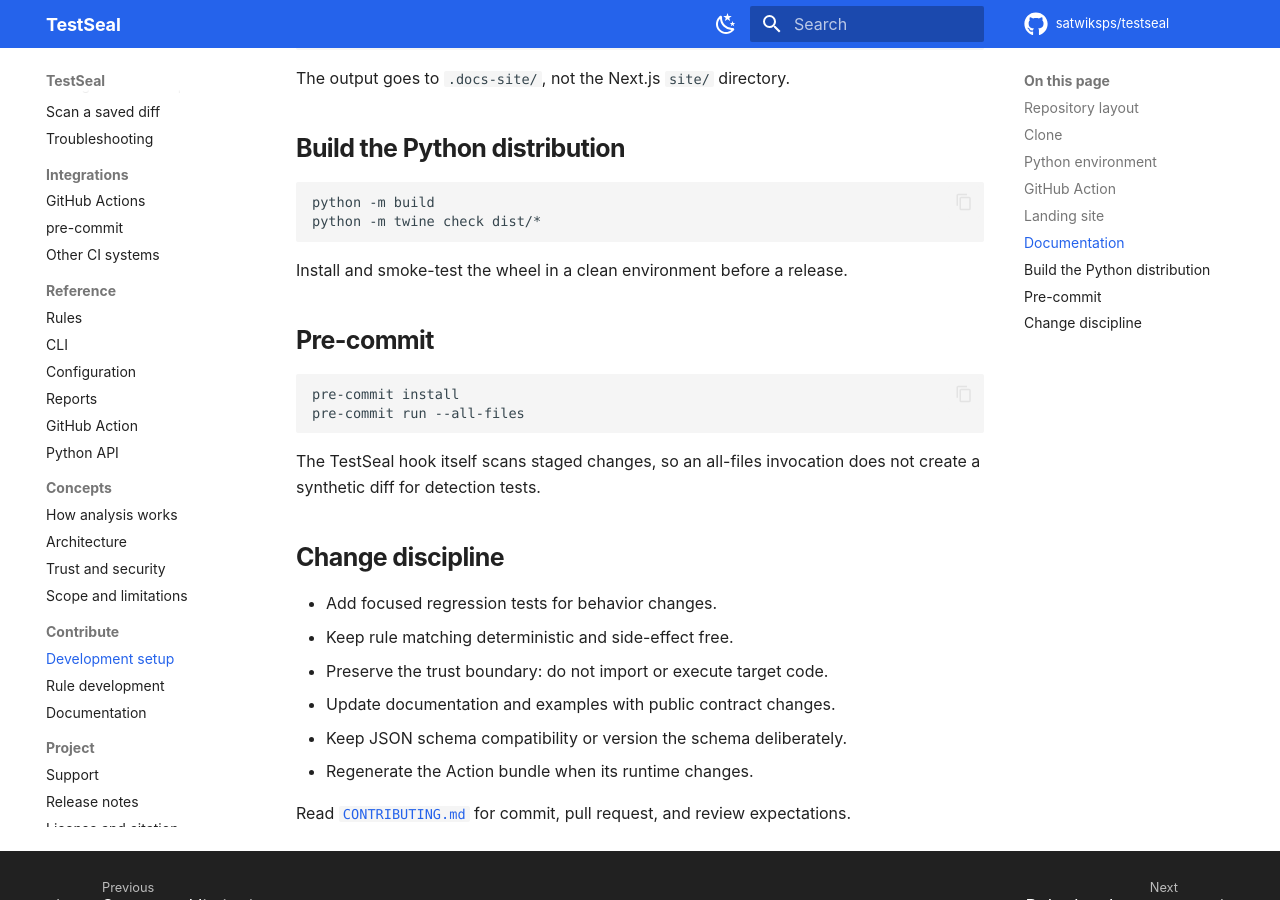
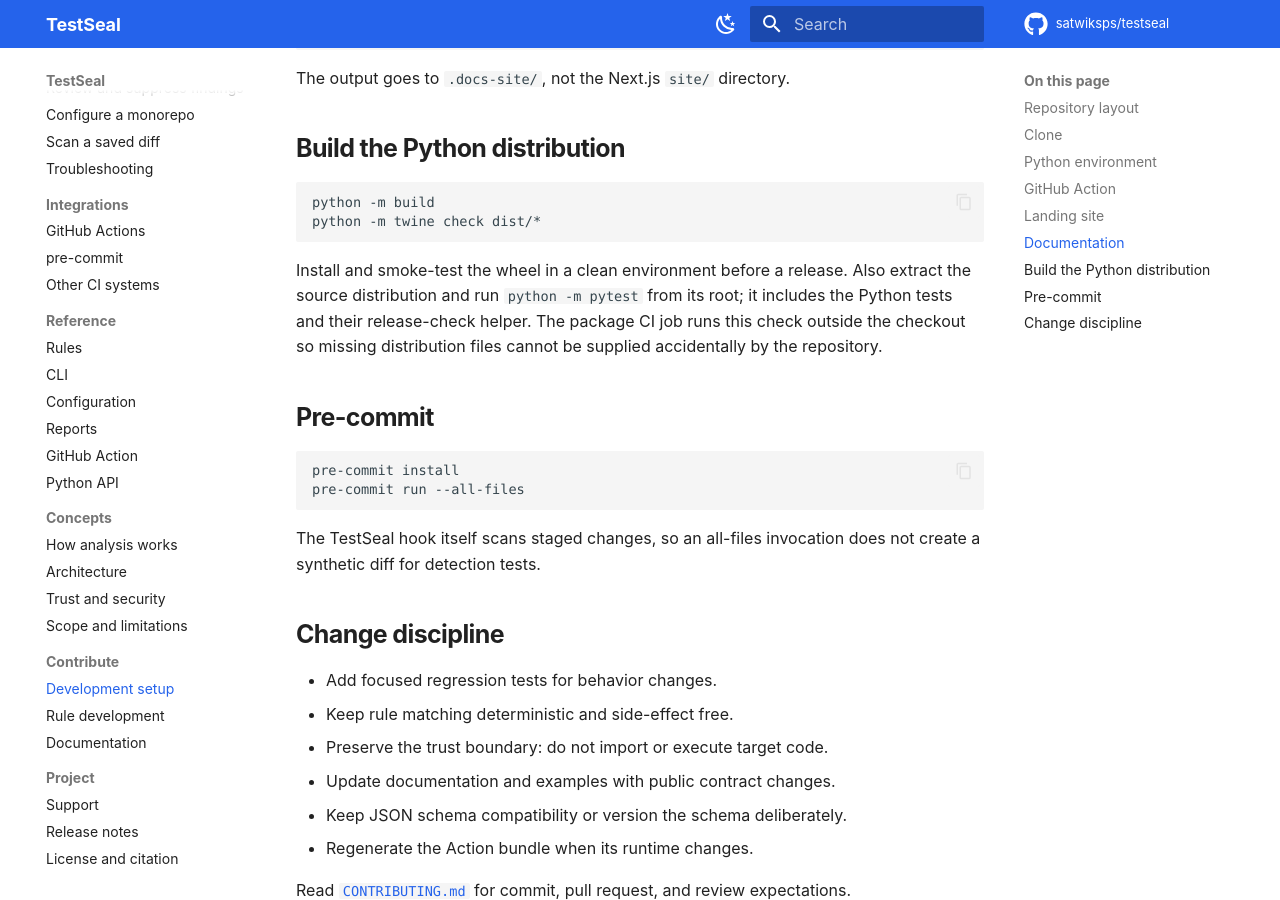
Before and after one commit to satwiksps/testseal, an MkDocs documentation site: the page built from docs/contributing/development.md, in a window 1280 px wide and 900 px high, scrolled down 2033 px. Built offline with MkDocs 1.6.1 and Material for MkDocs 9.7.7, drawn with Linux system fonts in a browser that asks for light colours; comment, search, counter and statistics services are not loaded.

Commit message:
fix(packaging): include support files for source distribution tests

````diff
--- a/docs/contributing/development.md
+++ b/docs/contributing/development.md
@@ -118,6 +118,10 @@
 ```
 
 Install and smoke-test the wheel in a clean environment before a release.
+Also extract the source distribution and run `python -m pytest` from its root;
+it includes the Python tests and their release-check helper. The package CI job
+runs this check outside the checkout so missing distribution files cannot be
+supplied accidentally by the repository.
 
 ## Pre-commit
 
--- a/pyproject.toml
+++ b/pyproject.toml
@@ -64,6 +64,7 @@
 include = [
   "packages/testseal/src/testseal",
   "packages/testseal/tests",
+  "scripts/check_release_version.py",
   "LICENSE",
   "README.md",
   "pyproject.toml",
````
Also changed, not shown: 1 other file.
